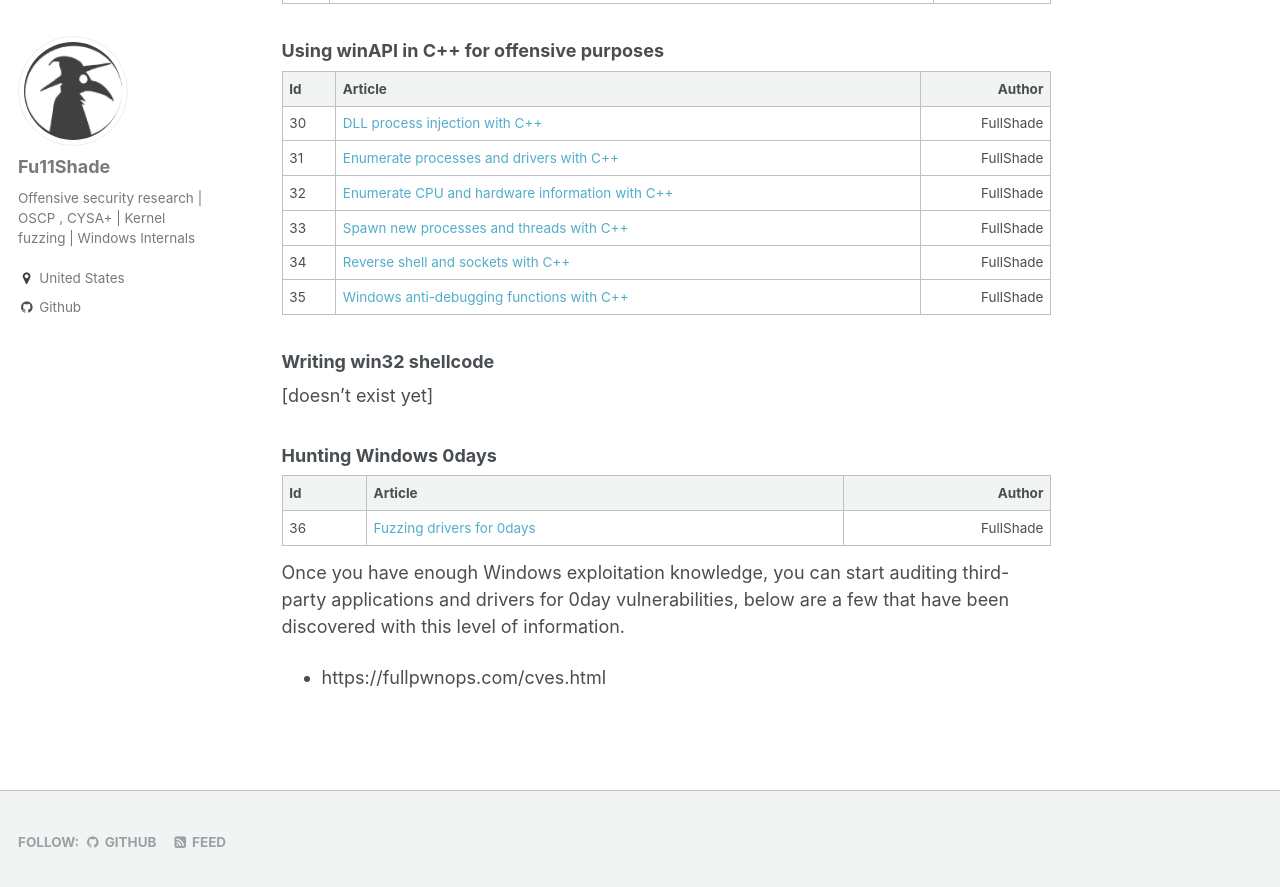
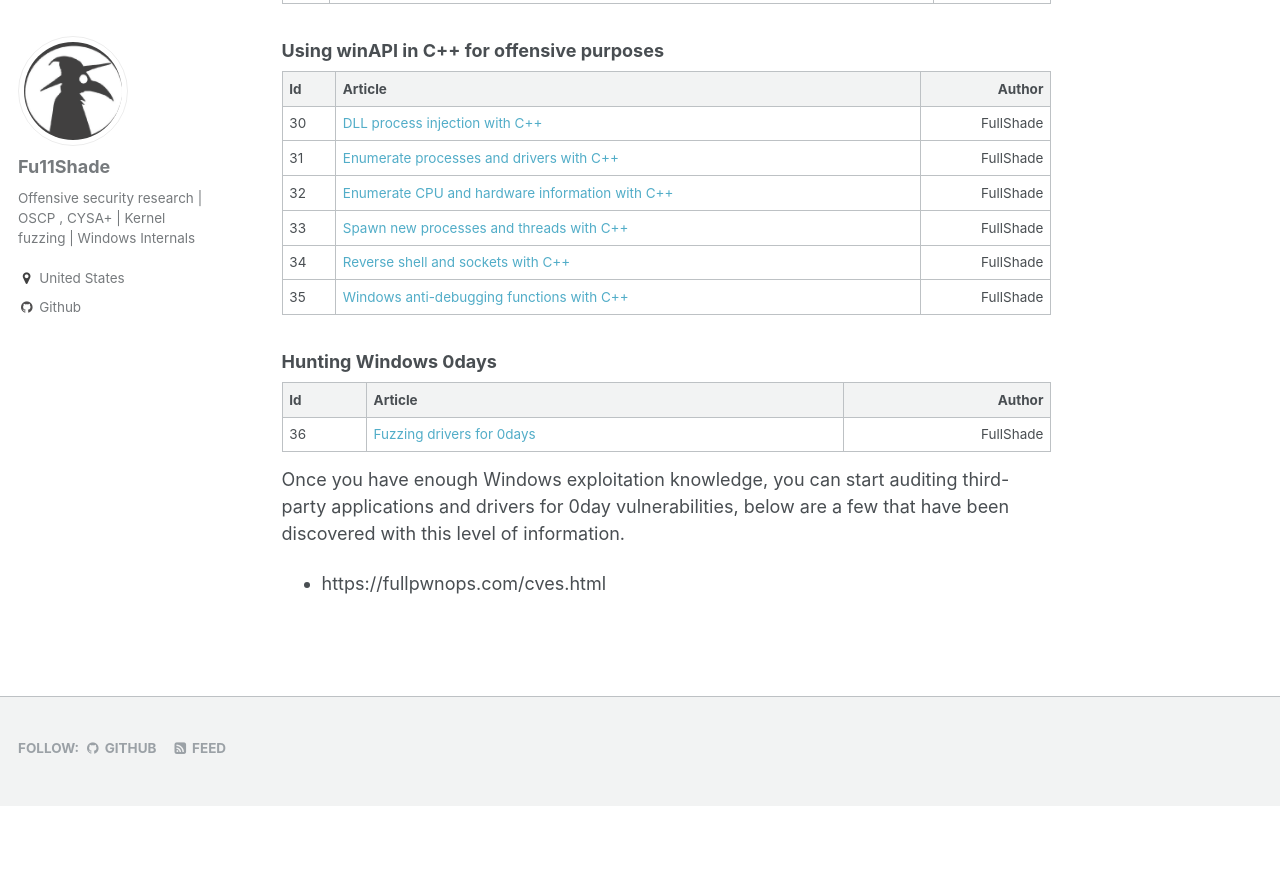
Before and after one commit to asdyxcyxc/FULLSHADE.github.io, a Jekyll site: the page built from _pages/windows-exploitation-pathway.md, in a window 1280 px wide and 900 px high, scrolled down 2023 px. Shown: the top 887 px of the window. Built offline with Jekyll 4.4.1, drawn with Linux system fonts in a browser that asks for light colours; after the commit the page ends 2829 px from its top, so only the background shows below that.

Commit message:
Update windows-exploitation-pathway.md

```diff
--- a/_pages/windows-exploitation-pathway.md
+++ b/_pages/windows-exploitation-pathway.md
@@ -78,10 +78,6 @@ Fair warning, some of the following posts are not finished yet... Most everythin
 | 34 | [Reverse shell and sockets with C++](https://fullpwnops.com/gdi-exploitation/) | FullShade |
 | 35 | [Windows anti-debugging functions with C++](https://fullpwnops.com/malware-antidebug/) | FullShade |
 
-### Writing win32 shellcode
-
-[doesn't exist yet]
-
 ### Hunting Windows 0days
 
 | Id | Article | Author  |
```
